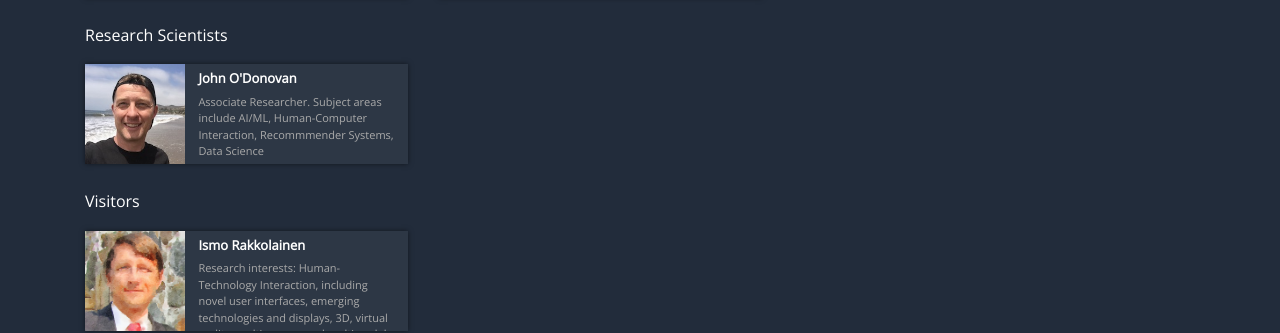
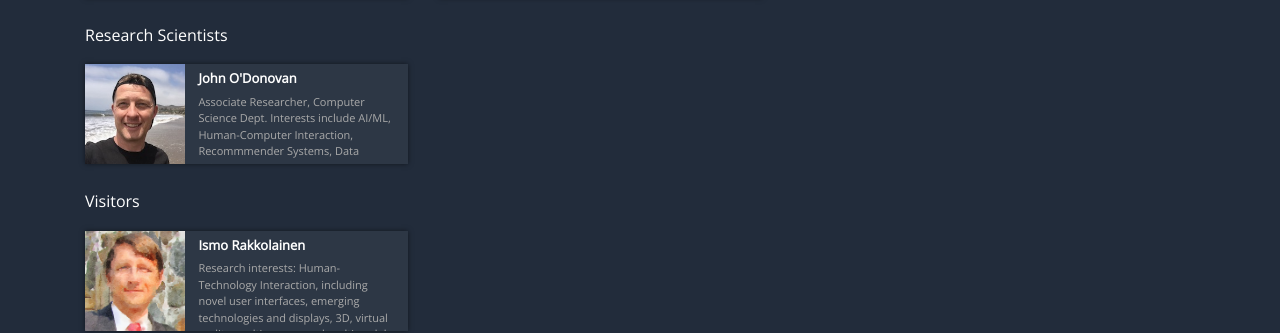
Before and after one commit to FourEyesLab/foureyeslab.github.io, a Jekyll site: the page built from people.html, in a window 1280 px wide and 900 px high. Shown: the part 245-578 px from the top of the window. Built offline with Jekyll 4.4.1, drawn with Linux system fonts in a browser that asks for light colours; nearby versions of some CDN libraries.

Commit message:
Update people.yml

```diff
--- a/_data/people.yml
+++ b/_data/people.yml
@@ -129,7 +129,7 @@
   photo: john_o'donovan.jpg
   role: research_scientist
   website: http://cs.ucsb.edu/~jod
-  description:  Associate Researcher.  Subject areas include AI/ML, Human-Computer Interaction, Recommmender Systems, Data Science
+  description:  Associate Researcher, Computer Science Dept.  Interests include AI/ML, Human-Computer Interaction, Recommmender Systems, Data Science
 
 - alumni: true
   display: Justin Muncaster
```
